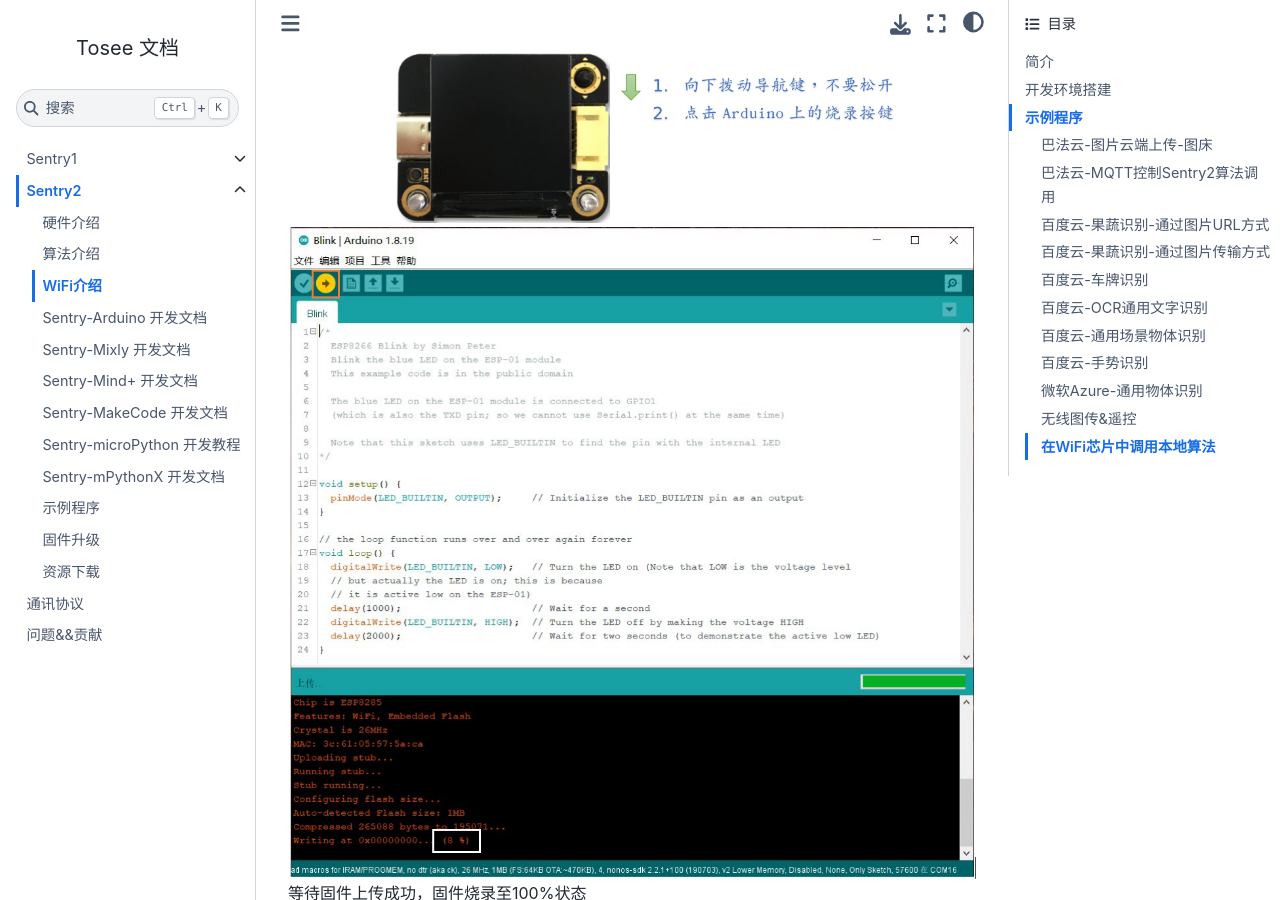
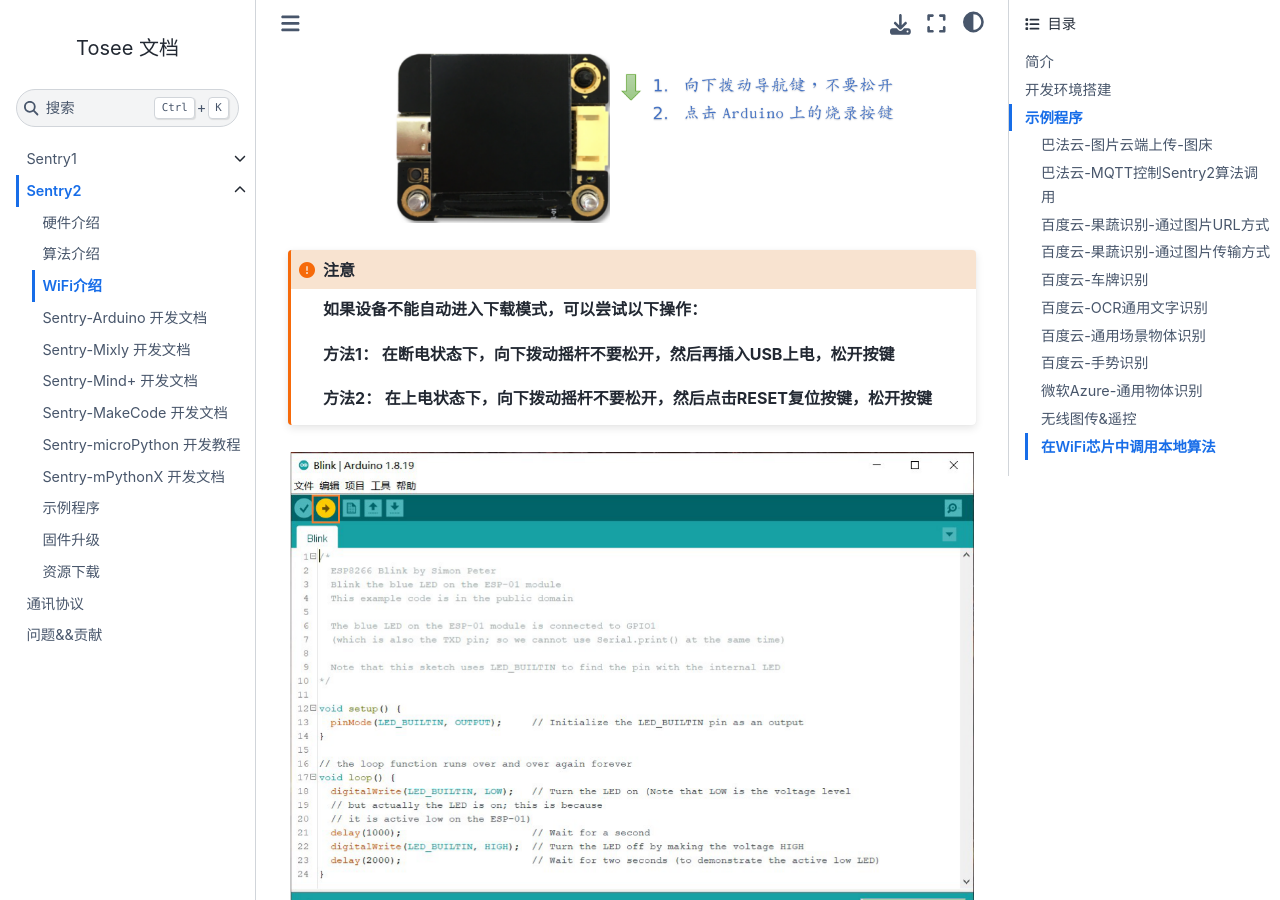
Before and after one commit to AITosee/Tosee-Docs, a Sphinx documentation site: the page built from docs/Sentry2/WiFi/index.rst, in a window 1280 px wide and 900 px high, scrolled down 4572 px. Built offline with Sphinx 7.4.7 and the Sphinx Book theme 1.1.4, drawn with Linux system fonts in a browser that asks for light colours; pages that are not in the unit, such as notebooks, are missing from menus.

Commit message:
firmware and wifi upgrading operation

```diff
--- a/docs/Sentry2/WiFi/index.rst
+++ b/docs/Sentry2/WiFi/index.rst
@@ -86,6 +86,14 @@
 向下拨动导航键不要松开（注意：不是垂直压按），点击“上传”按键开始编译和上传固件，当出现“xx%”的进度显示后，便可以松开导航键
 
 .. image:: images/esp8285_setup_08.png
+
+.. attention::
+
+  **如果设备不能自动进入下载模式，可以尝试以下操作：**
+
+  **方法1： 在断电状态下，向下拨动摇杆不要松开，然后再插入USB上电，松开按键**
+
+  **方法2： 在上电状态下，向下拨动摇杆不要松开，然后点击RESET复位按键，松开按键**
 
 
 .. image:: images/esp8285_setup_09.png
```
Also changed, not shown: docs/Sentry2/Upgrade/index.rst (+8 -0 lines).
